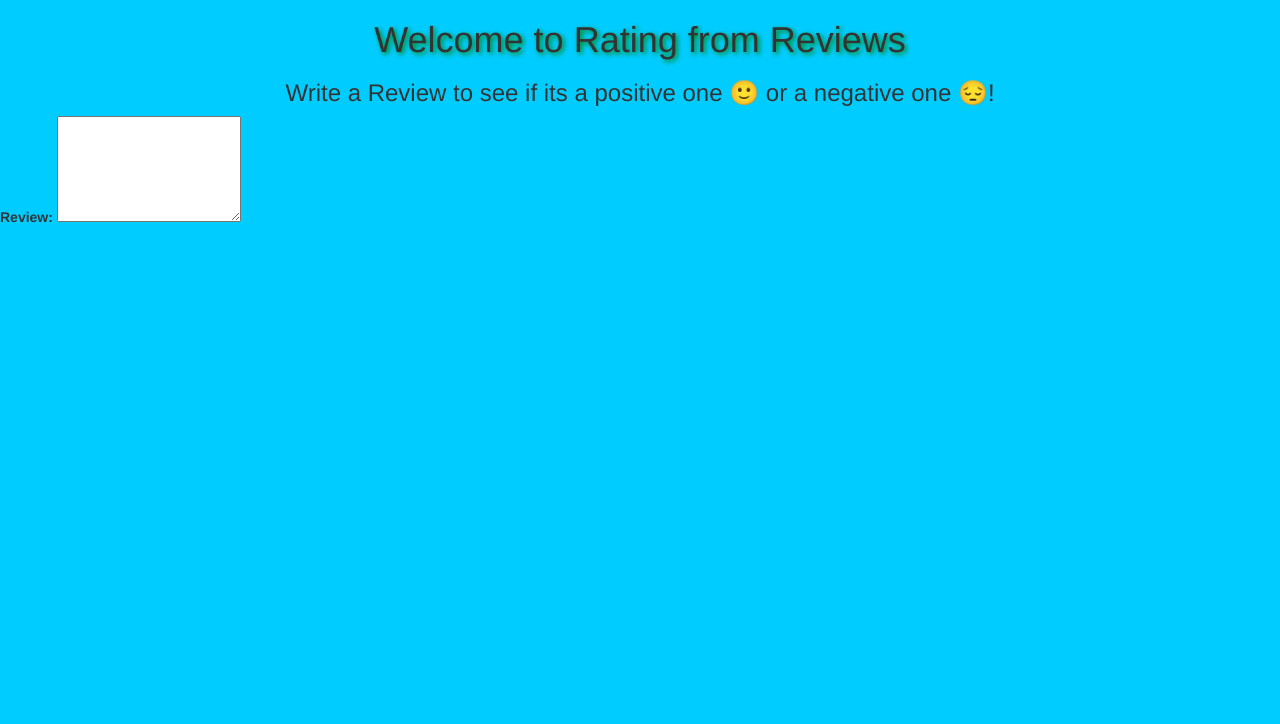
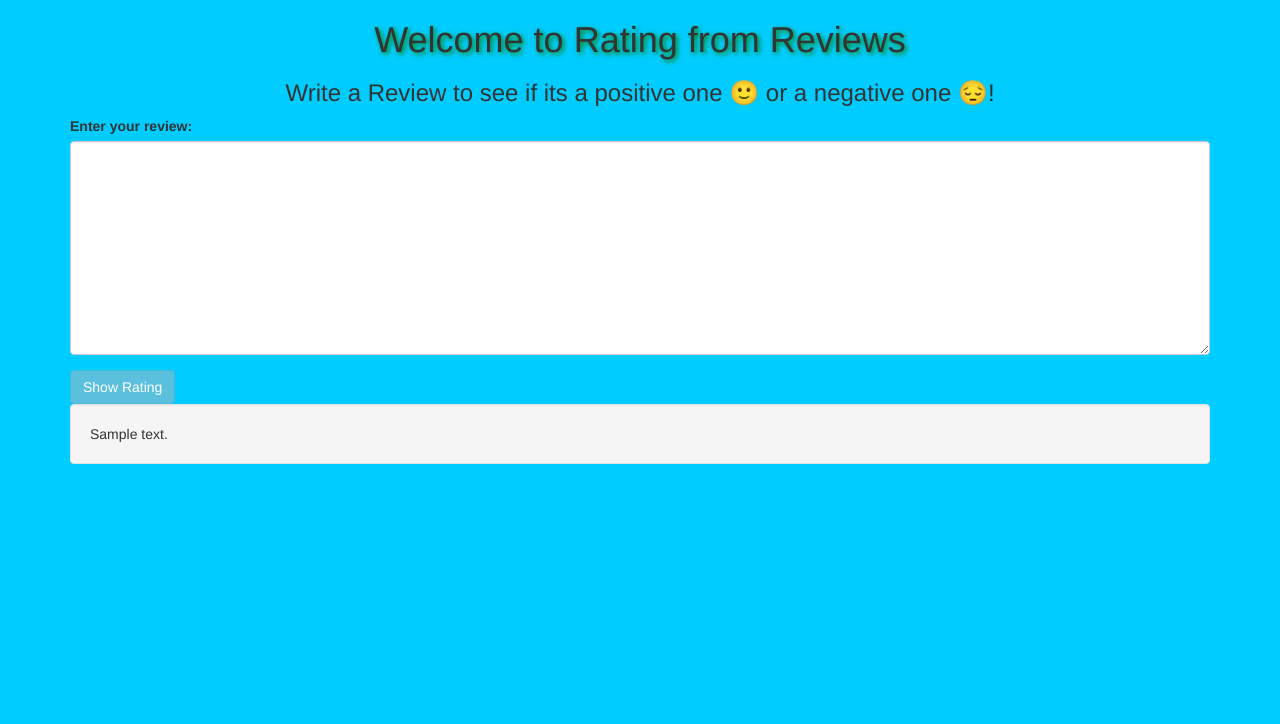
Before and after one commit to SmartPracticeschool/llSPS-INT-3183-Analysis-of-Amazon-Cell-Phone-Reviews, a Python web app: template templates/index.html in a window 1280 px wide. Shown: the top 724 px of the page. Run offline with Jinja, Linux system fonts and the light colour scheme; the template is opened without the code that fills it: most values are stand-ins (such as "Sample title", 1, 10 or a date in 2020); some libraries are stand-ins or nearby versions.

Commit message:
Update index.html

```diff
--- a/templates/index.html
+++ b/templates/index.html
@@ -4,10 +4,10 @@
 		<title>Reviews Rated</title>
 		<meta charset = "UTF-8">
 		<meta name="viewport" content="width=device-width, initial-scale=1">
-  		<link rel="stylesheet" href="https://maxcdn.bootstrapcdn.com/bootstrap/3.4.1/css/bootstrap.min.css">
+  	<link rel="stylesheet" href="https://maxcdn.bootstrapcdn.com/bootstrap/3.4.1/css/bootstrap.min.css">
 		<link rel="stylesheet" type="text/css" href="../static/css/style.css">
-  		<script src="https://ajax.googleapis.com/ajax/libs/jquery/3.5.1/jquery.min.js"></script>
-  		<script src="https://maxcdn.bootstrapcdn.com/bootstrap/3.4.1/js/bootstrap.min.js"></script>
+  	<script src="https://ajax.googleapis.com/ajax/libs/jquery/3.5.1/jquery.min.js"></script>
+  	<script src="https://maxcdn.bootstrapcdn.com/bootstrap/3.4.1/js/bootstrap.min.js"></script>
 	</head>
 
 <body>
@@ -16,9 +16,18 @@
 		<h3>Write a Review to see if its a positive one 🙂 or a negative one 😔!</h3>
 	</p>
 
-	<div class="form-group">
-	  <label for="review">Review:</label>
-	  <textarea calss="form-control" rows="5" id="review"></textarea>
+	<div class="container">
+		<form action="{{ url_for('y_predict') }}" method="POST">
+			<div class="form-group">
+				<label for="review">Enter your review:</label>
+				<textarea class="form-control" rows="10" id="review"></textarea>
+			</div>
+			<button type="submit" class="btn btn-info">Show Rating</button>
+		</form>
+	</div>
+
+	<div class="container">
+		<div class="well">{{ prediction_text }}</div>
 	</div>
 
 </body>
```
